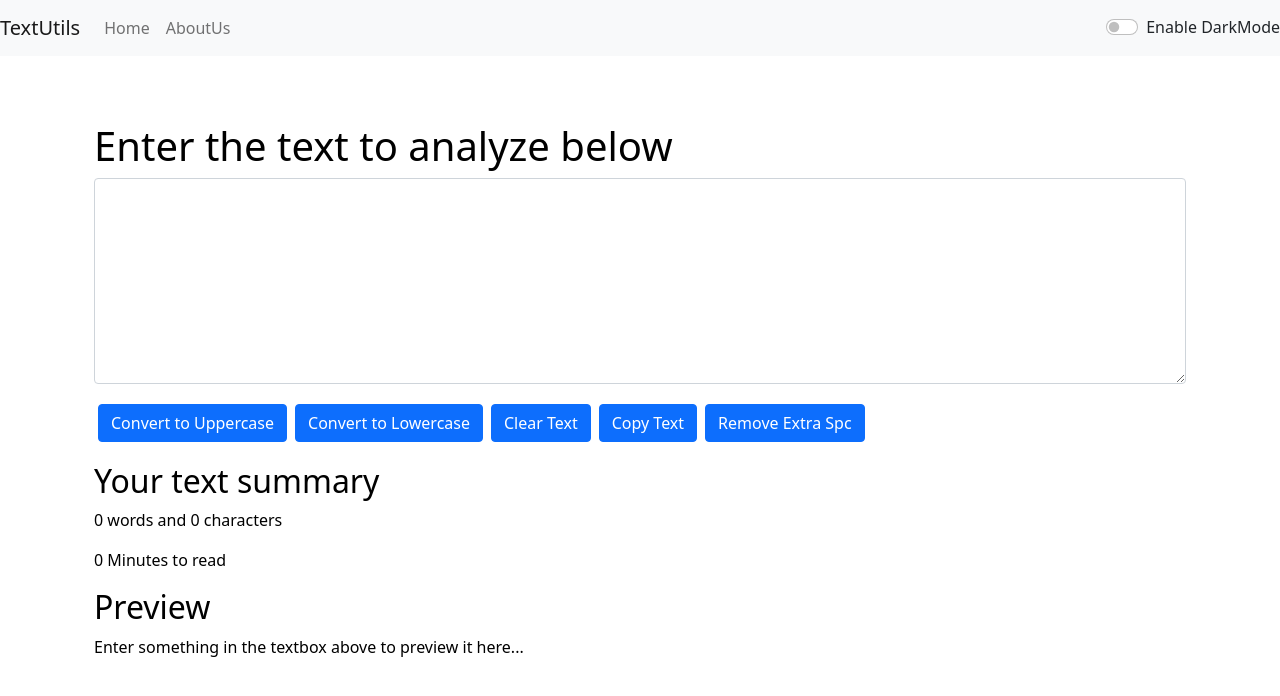
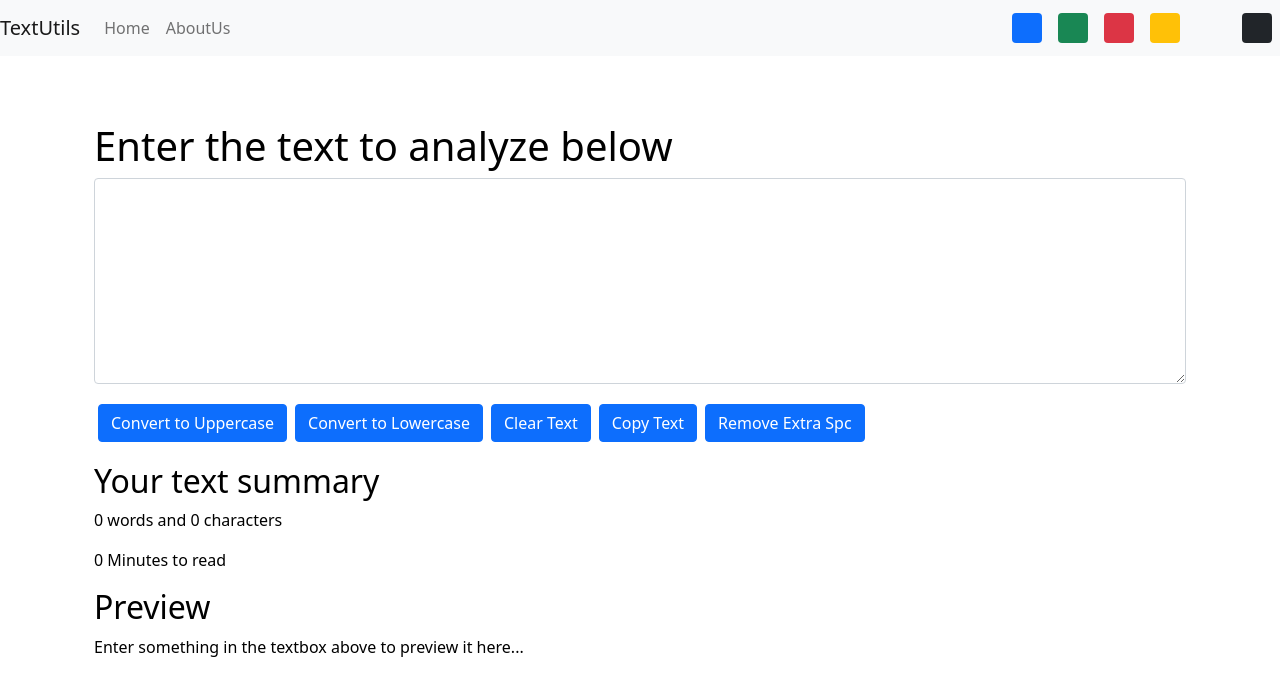
Before and after one commit to Prathik-reddy/ReactFirst, a React (Create React App) app: page / in a window 1280 px wide. Shown: the top 696 px of the page. Built offline with nearby package versions, Linux system fonts and the light colour scheme.

Commit message:
add color palette

```diff
--- a/src/App.js
+++ b/src/App.js
@@ -24,7 +24,17 @@
     }, 2000);
   }
 
-  const toggleMode = ()=>{
+  const  removeBodyClasses =()=> {
+    document.body.classList.remove("bg-light");
+    document.body.classList.remove("bg-dark");
+    document.body.classList.remove("bg-danger");
+    document.body.classList.remove("bg-warning");
+    document.body.classList.remove("bg-success");
+  }
+  const toggleMode = (cls)=>{
+    removeBodyClasses();
+    console.log(cls);
+    document.body.classList.add("bg-"+cls);
     if (Mode === "dark"){
       setMode("light");
       document.body.style.backgroundColor="white";
--- a/src/components/About.js
+++ b/src/components/About.js
@@ -1,5 +1,3 @@
-import React,{useState} from 'react'
-
 export default function About(props) {
     // const[myStyle,setMyStyle] = useState( {
     //     color: 'black',
--- a/src/components/Navbar.js
+++ b/src/components/Navbar.js
@@ -25,10 +25,19 @@
             </li>
           </ul>
         </div>
-          <div className={`form-check form-switch text-${props.mode==="light"?"dark":"light"}`}>
-          <input className="form-check-input" onClick={props.toggleMode} type="checkbox" id="flexSwitchCheckDefault" />
-          <label className="form-check-label" htmlFor="flexSwitchCheckDefault">Enable DarkMode</label>
-
+        <div className="d-flex">
+          <div className="bg-primary rounded mx-2" onClick={()=>{props.toggleMode("primary")}} style={{height:"30px",width:"30px",cursor:"pointer"}}>
+          </div>
+          <div className="bg-success rounded mx-2" onClick={()=>{props.toggleMode("success")}} style={{height:"30px",width:"30px",cursor:"pointer"}}>
+          </div>
+          <div className="bg-danger rounded mx-2" onClick={()=>{props.toggleMode("danger")}} style={{height:"30px",width:"30px",cursor:"pointer"}}>
+          </div>
+          <div className="bg-warning rounded mx-2" onClick={()=>{props.toggleMode("warning")}} style={{height:"30px",width:"30px",cursor:"pointer"}}>
+          </div>
+          <div className="bg-light rounded mx-2" onClick={()=>{props.toggleMode("light")}} style={{height:"30px",width:"30px",cursor:"pointer"}}>
+          </div>
+          <div className="bg-dark rounded mx-2" onClick={()=>{props.toggleMode("dark")}} style={{height:"30px",width:"30px",cursor:"pointer"}}>
+          </div>
         </div>
       </nav>
     )
```
